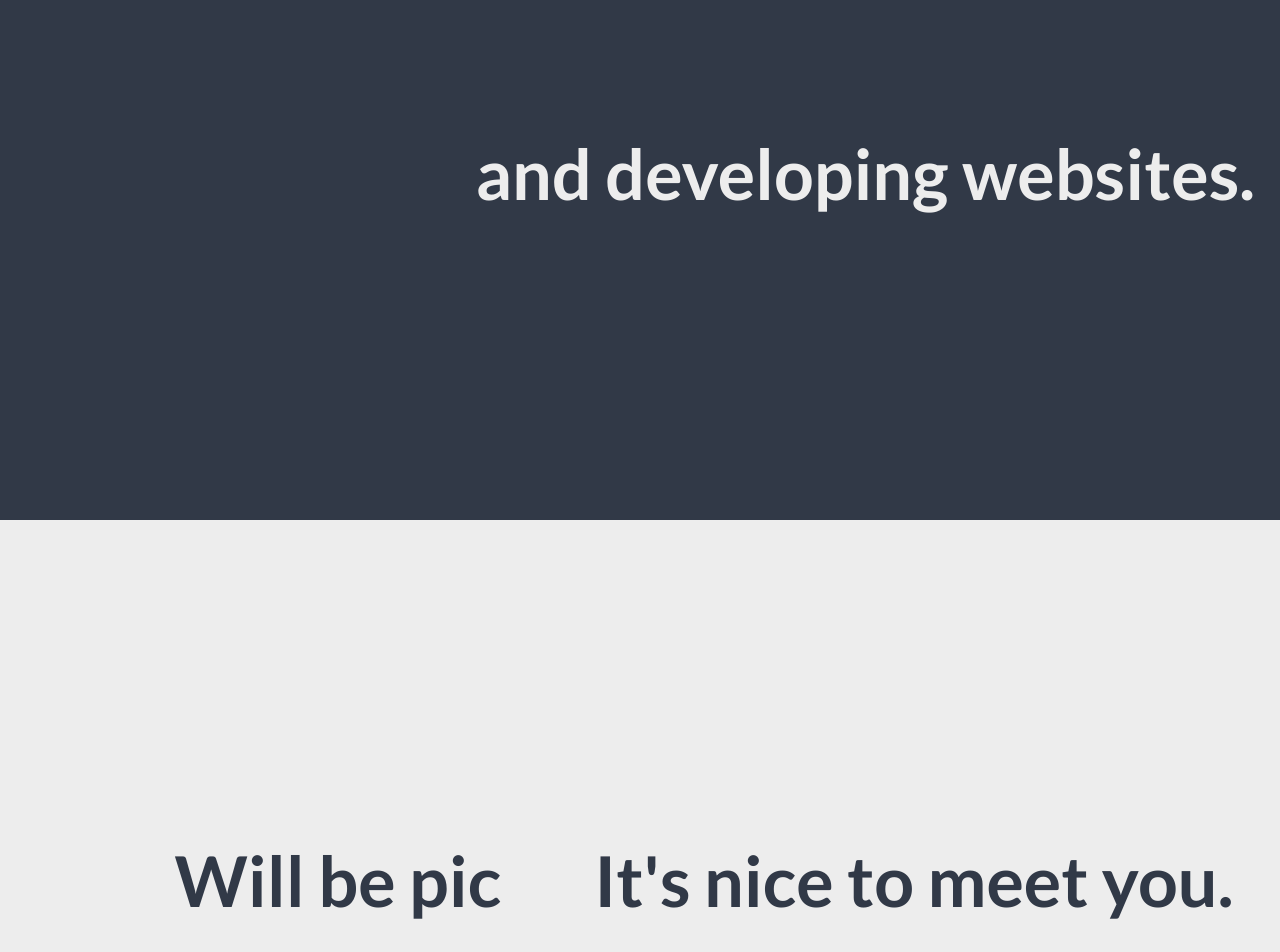
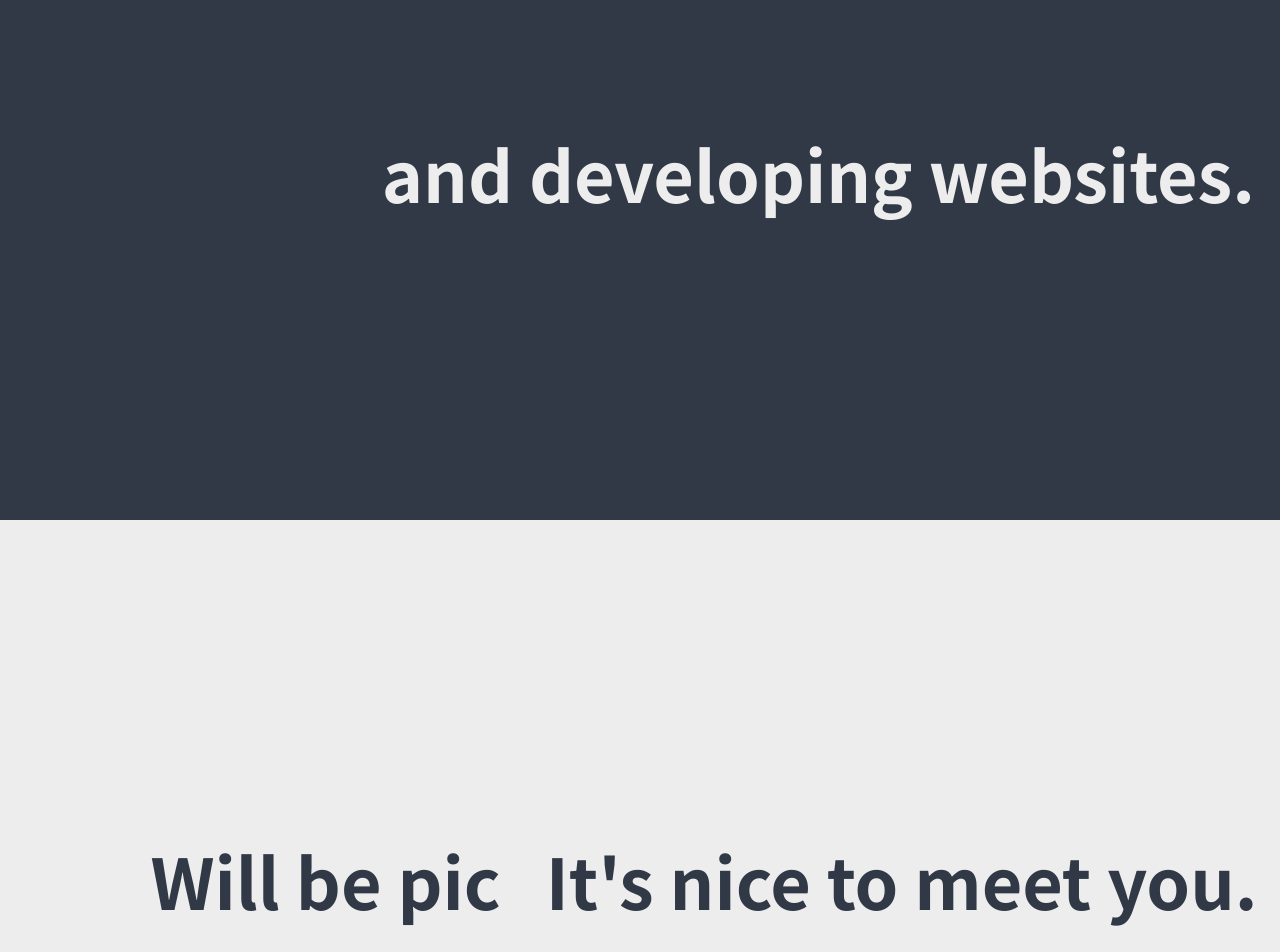
Before and after one commit to jaxonjporter/profile-site, a React (Create React App) app in the folder client/: page / in a window 1280 px wide. Shown: the part 1000-1952 px from the top of the page. Built offline with nearby package versions, Linux system fonts and the light colour scheme.

Commit message:
added font-family

```diff
--- a/client/src/component/Home.js
+++ b/client/src/component/Home.js
@@ -55,11 +55,14 @@ const MidText = styled.h1`
   color: #ededed;
   font-size: 5em;
   margin: 25px;
+  font-family: 'Noto Sans TC', sans-serif;
+
 `
 const BotText = styled.h1`
   color: #313947;
   font-size: 5em;
   margin: 0;
+  font-family: 'Noto Sans TC', sans-serif;
 `
 
 const Disp = styled.div`
```
